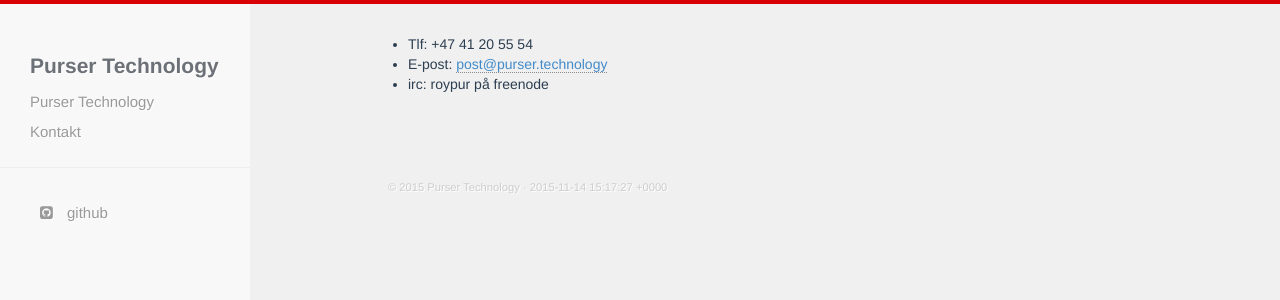
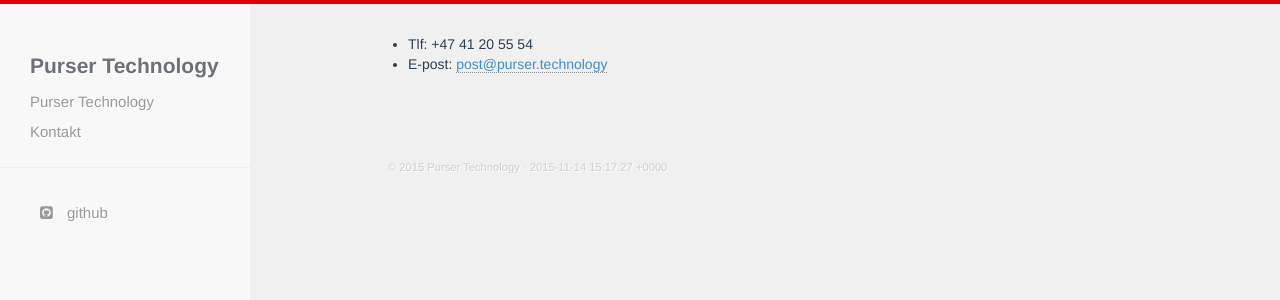
Before and after one commit to roypur/purser.9f.no, a Jekyll site: the page built from kontakt.md, in a window 1280 px wide. Shown: the top 300 px of the page. Built offline with Jekyll 4.4.1, drawn with Linux system fonts in a browser that asks for light colours; nearby versions of some CDN libraries; Markdown is read by kramdown in place of the engine named in the settings.

Commit message:
remove irc

```diff
--- a/kontakt.md
+++ b/kontakt.md
@@ -6,4 +6,3 @@ permalink: /kontakt/
 
 - Tlf: +47 41 20 55 54
 - E-post: <post@purser.technology>
-- irc: roypur på freenode
```
Also changed, not shown: 1 other file.
